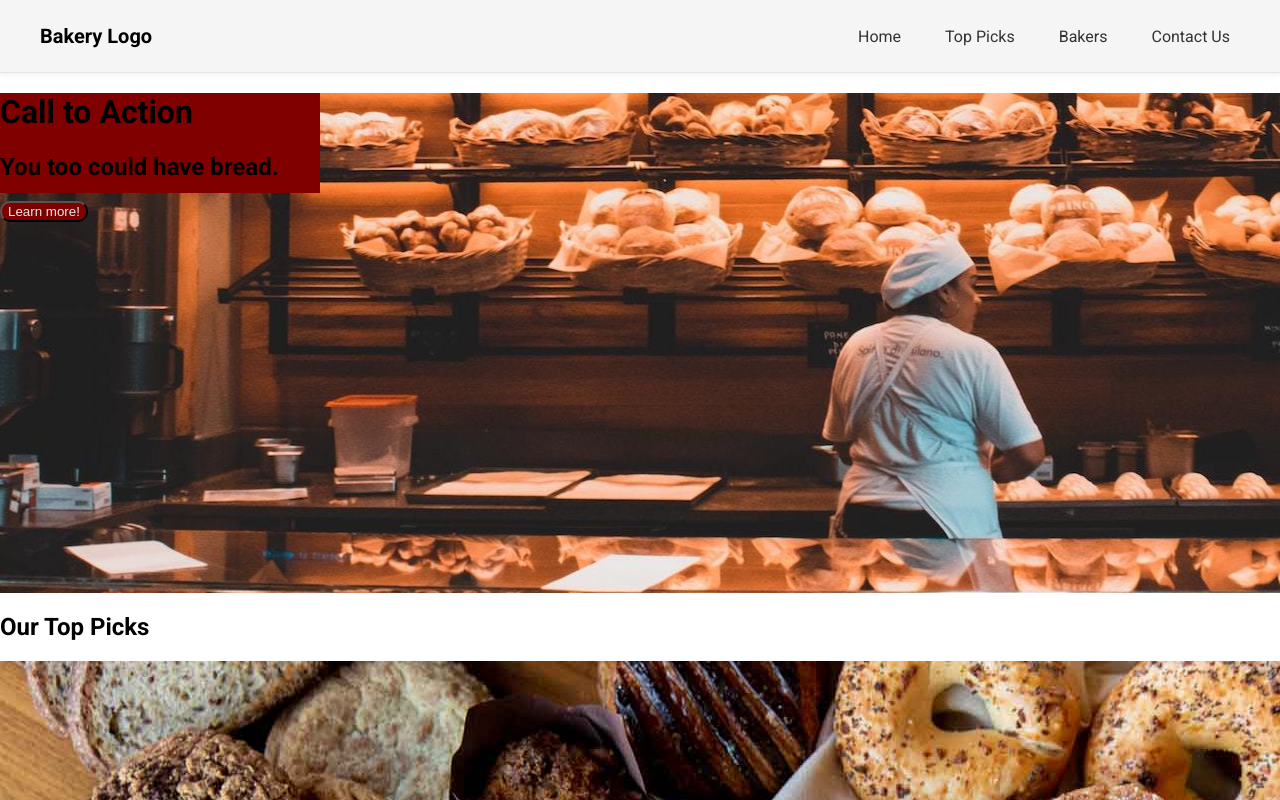
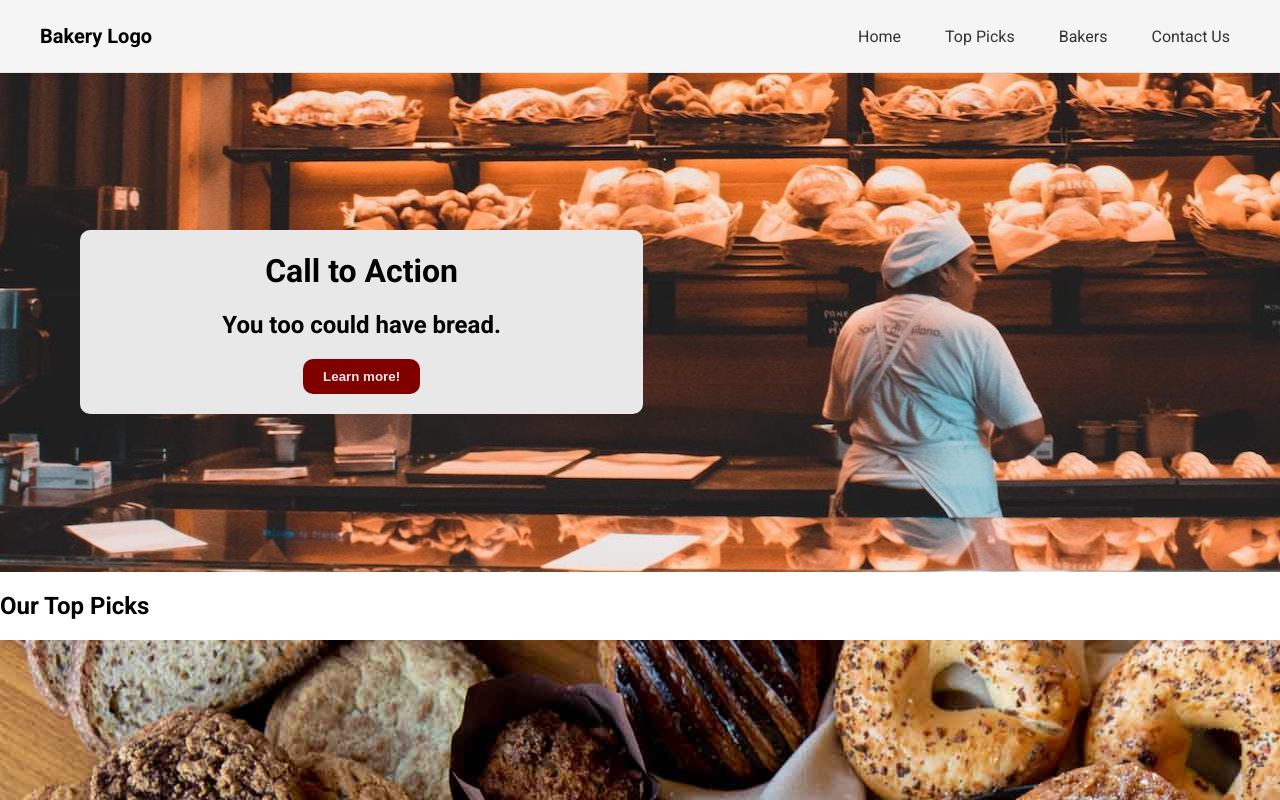
Before and after one commit to MrJaydos/project-bakery, a plain HTML site: page index.html in a window 1280 px wide. Shown: the top 800 px of the page. Drawn offline with Linux system fonts and the light colour scheme.

Commit message:
Fixed universal button styling

```diff
--- a/styles.css
+++ b/styles.css
@@ -8,6 +8,27 @@ html, body {
 html {
     font-family: "Roboto", sans-serif;
     font-size: 16px;
+}
+
+/* Universal Button Styling */
+
+button {
+    border-radius: 10px;
+    background-color: maroon;
+    color: rgb(232, 232, 232);
+    padding: 10px 20px;
+    border: 0;
+    font-weight: bold;
+}
+
+button:hover {
+    font-weight: bolder;
+    background-color: rgb(74, 0, 0);
+    box-shadow: 1px 1px 5px 0 rgba(63, 0, 0, 0.6);
+}
+
+button:active {
+    text-decoration: underline;
 }
 
 /* Header & Nav Bar Styles */
@@ -141,11 +162,7 @@ header a:hover, header a:focus-visible {
     top: 72px; /* Offset for sticky header */
 }
 
-button {
-    border-radius: 10px;
-    background-color: maroon;
-    color: rgb(232, 232, 232);
-}
+
 /* Hero Section */
 div.hero {
     width: 100%;
@@ -153,13 +170,20 @@ div.hero {
     background-image: url('./images/bakery-hero.jpg');
     background-position: center;
     background-repeat: no-repeat;
+    display: flex;
+
 }
 
 .cta {
-    background-color: maroon;
-    height: 100px;
-    width: 25%;
-
+    background-color: rgb(232, 232, 232);
+    border-radius: 10px;
+    height: auto;
+    width: 44%;
+    margin: auto 5rem;
+    text-align: center;
 }
 
-/*  */
+.cta h2,h3,p,button {
+    margin-bottom: 20px;
+}
+/* Card Section */
```
